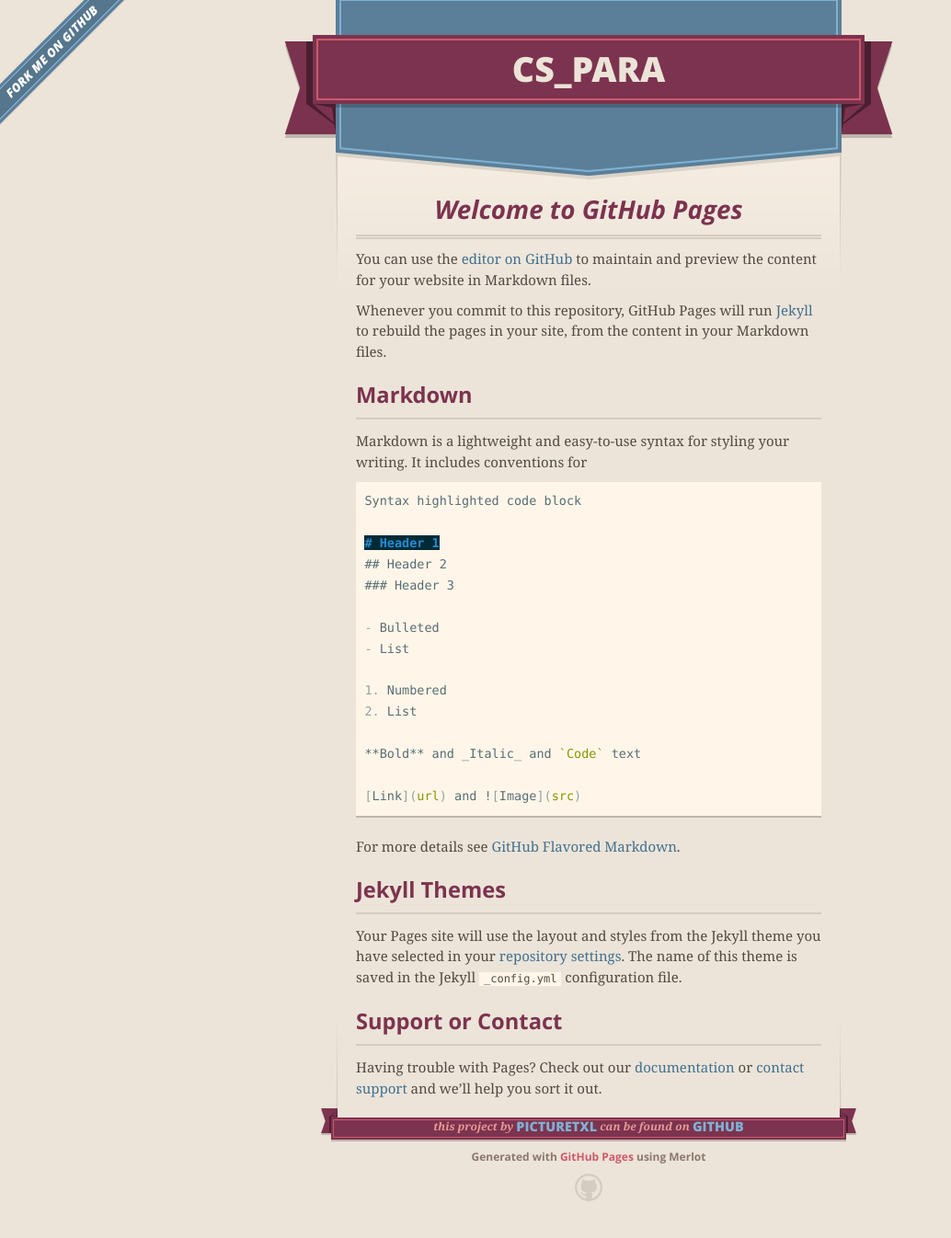
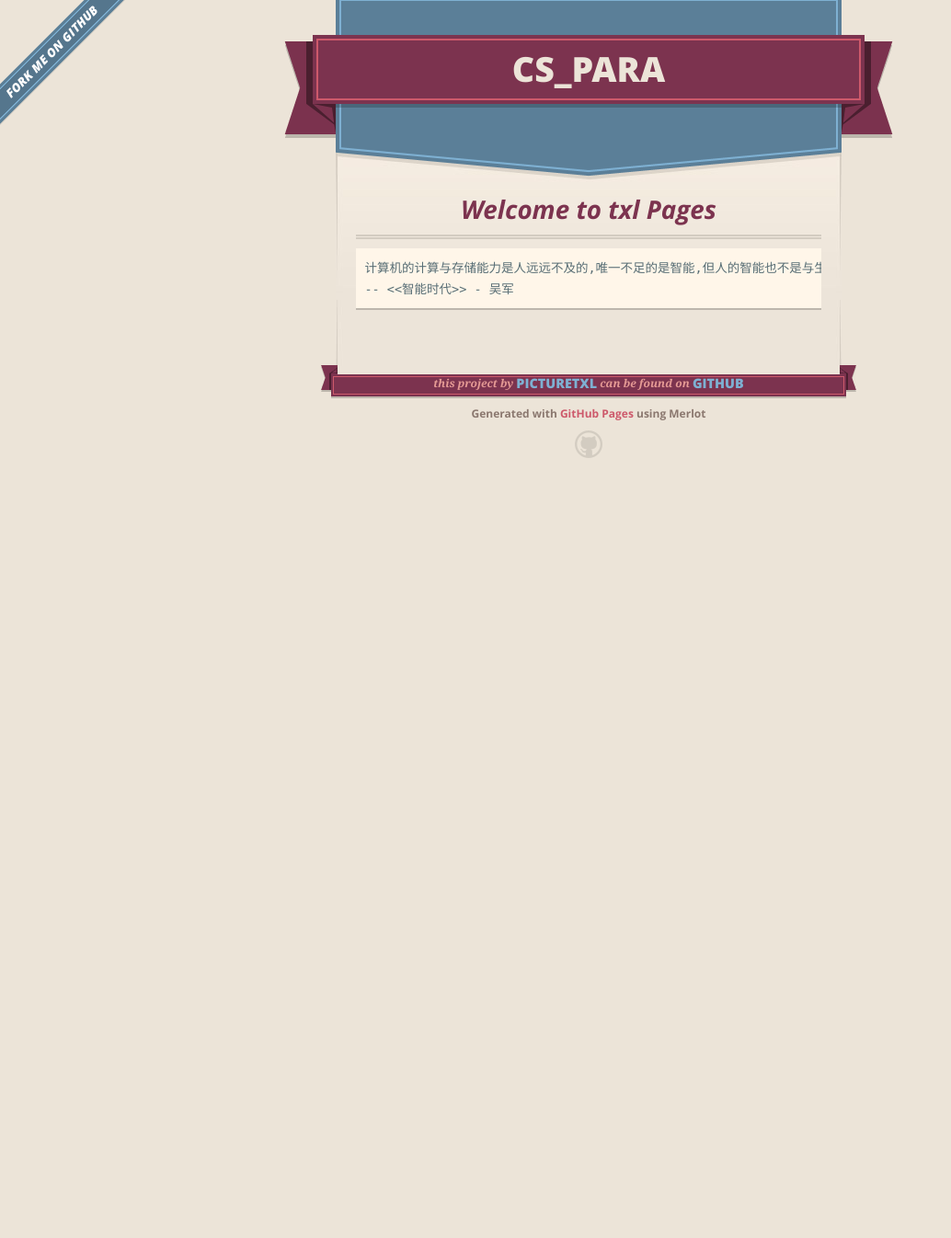
Before and after one commit to picturetxl/cs_para, a Jekyll site: the page built from index.md, in a window 1280 px wide. Shown: the whole page at 92% size, without its empty margins (0-1034 px from the left). Built offline with Jekyll 4.4.1, drawn with Linux system fonts in a browser that asks for light colours; our own code applies the rules of GitHub Pages for plain Markdown files; the repository's description, which GitHub fills in, is left out; after the commit the page ends 900 px from its top, so only the background shows below that.

Commit message:
Update index.md

````diff
--- a/index.md
+++ b/index.md
@@ -1,37 +1,7 @@
-## Welcome to GitHub Pages
+## Welcome to txl Pages
 
-You can use the [editor on GitHub](https://github.com/picturetxl/cs_para/edit/master/index.md) to maintain and preview the content for your website in Markdown files.
 
-Whenever you commit to this repository, GitHub Pages will run [Jekyll](https://jekyllrb.com/) to rebuild the pages in your site, from the content in your Markdown files.
-
-### Markdown
-
-Markdown is a lightweight and easy-to-use syntax for styling your writing. It includes conventions for
-
-```markdown
-Syntax highlighted code block
-
-# Header 1
-## Header 2
-### Header 3
-
-- Bulleted
-- List
-
-1. Numbered
-2. List
-
-**Bold** and _Italic_ and `Code` text
-
-[Link](url) and ![Image](src)
 ```
-
-For more details see [GitHub Flavored Markdown](https://guides.github.com/features/mastering-markdown/).
-
-### Jekyll Themes
-
-Your Pages site will use the layout and styles from the Jekyll theme you have selected in your [repository settings](https://github.com/picturetxl/cs_para/settings). The name of this theme is saved in the Jekyll `_config.yml` configuration file.
-
-### Support or Contact
-
-Having trouble with Pages? Check out our [documentation](https://help.github.com/categories/github-pages-basics/) or [contact support](https://github.com/contact) and we’ll help you sort it out.
+计算机的计算与存储能力是人远远不及的,唯一不足的是智能,但人的智能也不是与生俱来,只是学习的结果.机器智能可以通过深度学习得到,从而将大数据挖掘问题转化成计算问题来处理.
+-- <<智能时代>> - 吴军
+```
````
